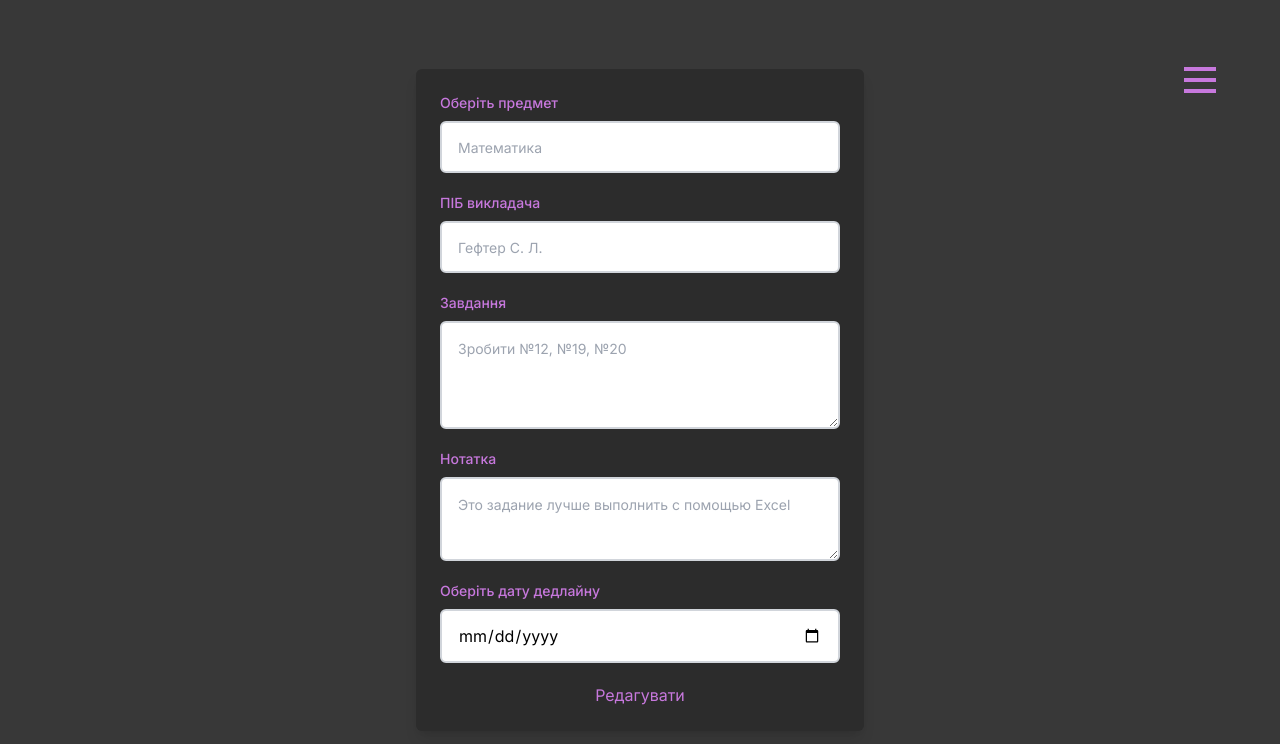
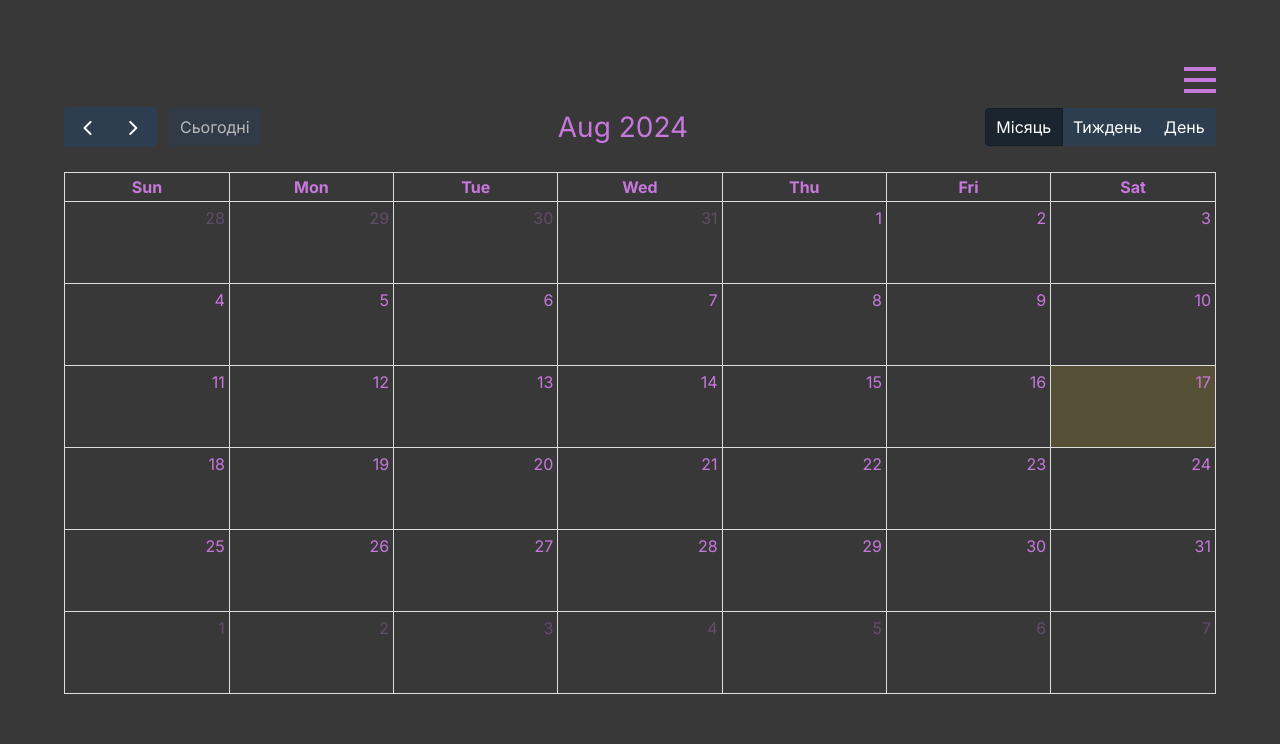
Before and after one commit to kenn2k/studykeeper_bot, a Next.js app in the folder frontend/: page /tasks/calendar in a window 1280 px wide. Shown: the top 744 px of the page. Built offline with nearby package versions, Linux system fonts and the light colour scheme; no server answers.

Commit message:
feat: add task calendar

```diff
--- a/frontend/app/globals.css
+++ b/frontend/app/globals.css
@@ -5,3 +5,78 @@
 body {
 	background-color: #383838;
 }
+
+.fc {
+	font-size: 1rem;
+}
+
+@media (max-width: 768px) {
+	.fc {
+		font-size: 0.9rem;
+	}
+
+	.fc-toolbar {
+		display: flex;
+		flex-direction: column;
+		align-items: center;
+	}
+
+	.fc-toolbar-title {
+		font-size: 1.2rem;
+	}
+
+	.fc-toolbar .fc-left,
+	.fc-toolbar .fc-right {
+		flex: 1 1 100%;
+		text-align: center;
+	}
+
+	.fc-toolbar .fc-center {
+		order: -1;
+		margin-bottom: 10px;
+	}
+}
+.fc .event-content {
+	white-space: normal;
+	word-wrap: break-word;
+	overflow-wrap: break-word;
+}
+
+.fc-daygrid-event {
+	white-space: normal !important;
+	word-wrap: break-word !important;
+	overflow-wrap: break-word !important;
+}
+
+.fc .fc-daygrid-day-frame {
+	height: auto !important;
+}
+.fc .event-content {
+	white-space: normal;
+	word-wrap: break-word;
+	overflow-wrap: break-word;
+}
+
+.fc-daygrid-event {
+	white-space: normal !important;
+	word-wrap: break-word !important;
+	overflow-wrap: break-word !important;
+	max-width: 100% !important;
+	display: block !important;
+}
+
+.fc .fc-daygrid-day-frame {
+	height: auto !important;
+}
+
+.fc-daygrid-event-dot {
+	white-space: normal !important;
+	word-wrap: break-word !important;
+	overflow-wrap: break-word !important;
+}
+
+.fc-event-title {
+	white-space: normal !important;
+	word-wrap: break-word !important;
+	overflow-wrap: break-word !important;
+}
--- /dev/null
+++ b/frontend/app/tasks/calendar/page.tsx
@@ -0,0 +1,12 @@
+import React from "react";
+import Calendar from "@/components/calendar/Calendar";
+
+const page = () => {
+	return (
+		<>
+			<Calendar />
+		</>
+	);
+};
+
+export default page;
--- /dev/null
+++ b/frontend/components/calendar/Calendar.tsx
@@ -0,0 +1,75 @@
+"use client";
+
+import dayGridPlugin from "@fullcalendar/daygrid";
+import interactionPlugin from "@fullcalendar/interaction";
+import FullCalendar from "@fullcalendar/react";
+import { useEffect, useState } from "react";
+import { ITaskForm } from "@/types/types";
+import { taskService } from "@/services/task";
+
+const Calendar = () => {
+	const [events, setEvents] = useState([]);
+
+	useEffect(() => {
+		const getTasks = async () => {
+			const response = await taskService.getTasks();
+			const tasks = response.data; // Извлечение данных из AxiosResponse
+			const formattedTasks = tasks.map((task: ITaskForm) => ({
+				title: task.topic,
+				start: task.date,
+			}));
+			setEvents(formattedTasks);
+		};
+
+		getTasks();
+	}, []);
+	const renderEventContent = (eventInfo: any) => {
+		const title = eventInfo.event.title.replace(/^За\s*/, "");
+
+		return (
+			<div className="event-content">
+				<i>{title}</i>
+			</div>
+		);
+	};
+	return (
+		<div className="px-[5%] h-screen flex items-center justify-center text-[#C778DD]">
+			<FullCalendar
+				plugins={[dayGridPlugin, interactionPlugin]}
+				initialView="dayGridMonth"
+				events={events}
+				headerToolbar={{
+					left: "prev,next today",
+					center: "title",
+					right: "dayGridMonth,dayGridWeek,dayGridDay",
+				}}
+				buttonText={{
+					today: "Сьогодні",
+					month: "Місяць",
+					week: "Тиждень",
+					day: "День",
+				}}
+				contentHeight="auto"
+				aspectRatio={1.35}
+				dayMaxEventRows={true}
+				views={{
+					month: {
+						titleFormat: { year: "numeric", month: "short" },
+					},
+					week: {
+						titleFormat: { year: "numeric", month: "short", day: "numeric" },
+					},
+					day: {
+						titleFormat: { year: "numeric", month: "short", day: "numeric" },
+					},
+					listMonth: {
+						buttonText: "Список",
+					},
+				}}
+				eventContent={renderEventContent}
+			/>
+		</div>
+	);
+};
+
+export default Calendar;
--- a/frontend/components/hooks/useAuth.ts
+++ b/frontend/components/hooks/useAuth.ts
@@ -6,7 +6,7 @@ export function useAuth() {
 
 	useEffect(() => {
 		const accessToken = tokenService.getAccessToken();
-		console.log("Access Token:", accessToken);
+
 		if (accessToken) {
 			setIsAuthenticated(true);
 		} else {
--- a/frontend/components/main/Main.tsx
+++ b/frontend/components/main/Main.tsx
@@ -15,7 +15,7 @@ const Main = () => {
 					{!isAuthenticated ? (
 						<Link
 							href="/auth/login"
-							className="text-[#C778DD] font-bold"
+							className="text-white font-bold"
 						>
 							Log In
 						</Link>
--- a/frontend/package.json
+++ b/frontend/package.json
@@ -9,6 +9,7 @@
 		"lint": "next lint"
 	},
 	"dependencies": {
+		"@fullcalendar/core": "^6.1.15",
 		"@fullcalendar/daygrid": "^6.1.15",
 		"@fullcalendar/interaction": "^6.1.15",
 		"@fullcalendar/react": "^6.1.15",
```
Also changed, not shown: 1 other file (tests, documents, lock files or other folders).
